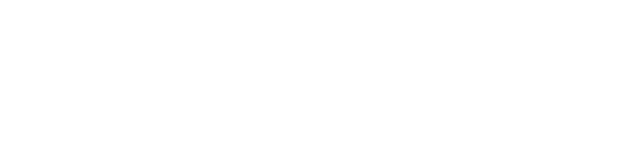
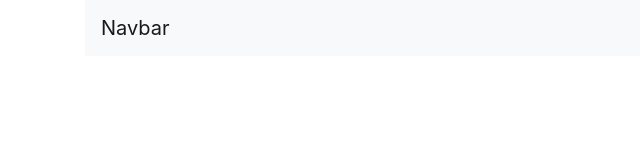
Before and after one commit to Abdulmuktinur/web-company, a plain HTML site: page index.html in a window 1280 px wide. Shown: the full height of the page, 0-640 px from the left. Drawn offline with nearby package versions, Linux system fonts and the light colour scheme.

Commit message:
add.container.navbar

```diff
--- a/index.html
+++ b/index.html
@@ -11,6 +11,11 @@
     <title>Web-Company</title>
 </head>
 <body>
+    <div class="container">
+        <nav class="navbar navbar-expand-lg navbar-light bg-light">
+          <a class="navbar-brand" href="#">Navbar</a>
+        </nav>
+      </div>
 
     <!-- Optional JavaScript -->
     <!-- jQuery first, then Popper.js, then Bootstrap JS -->
```
